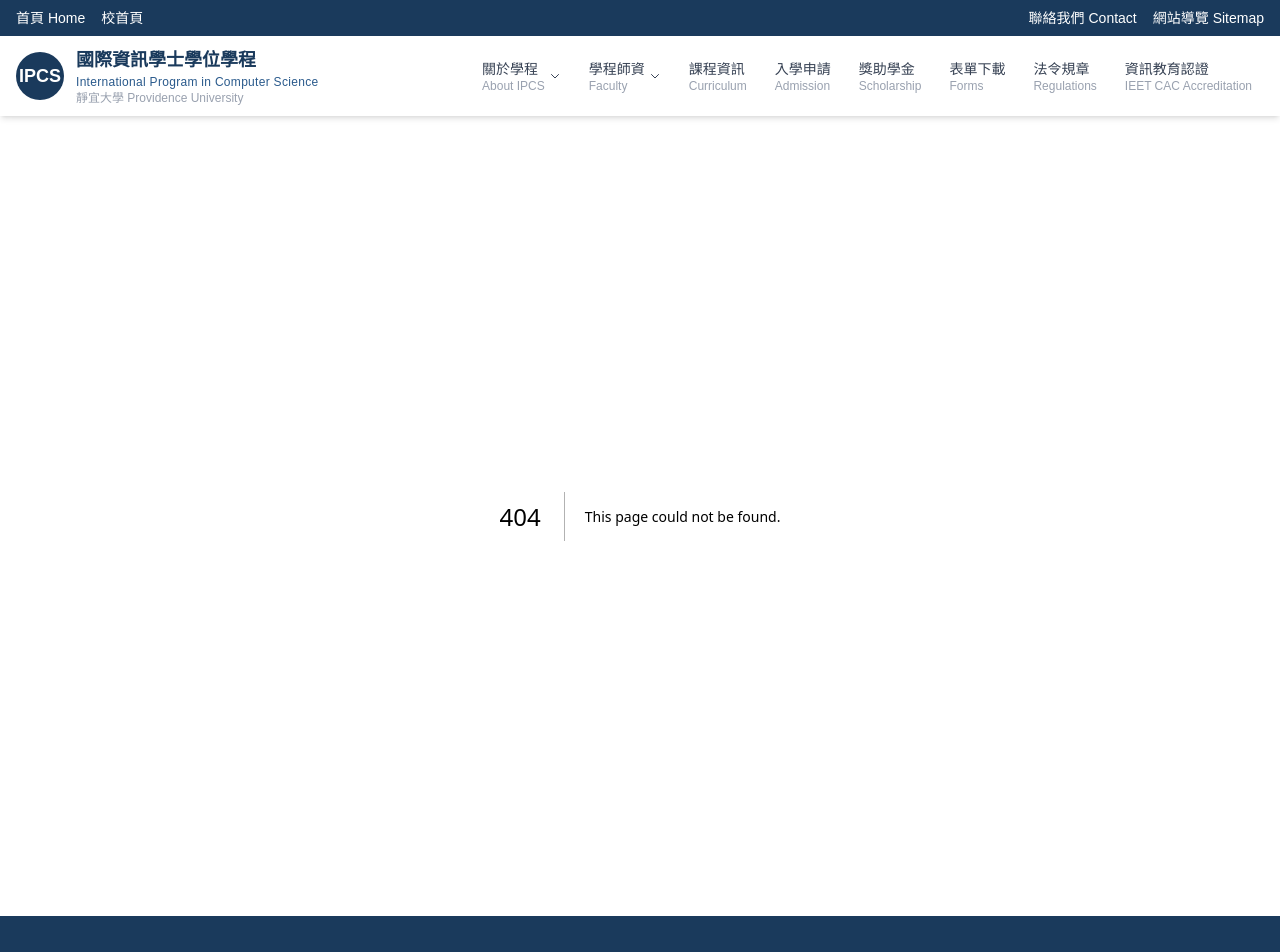
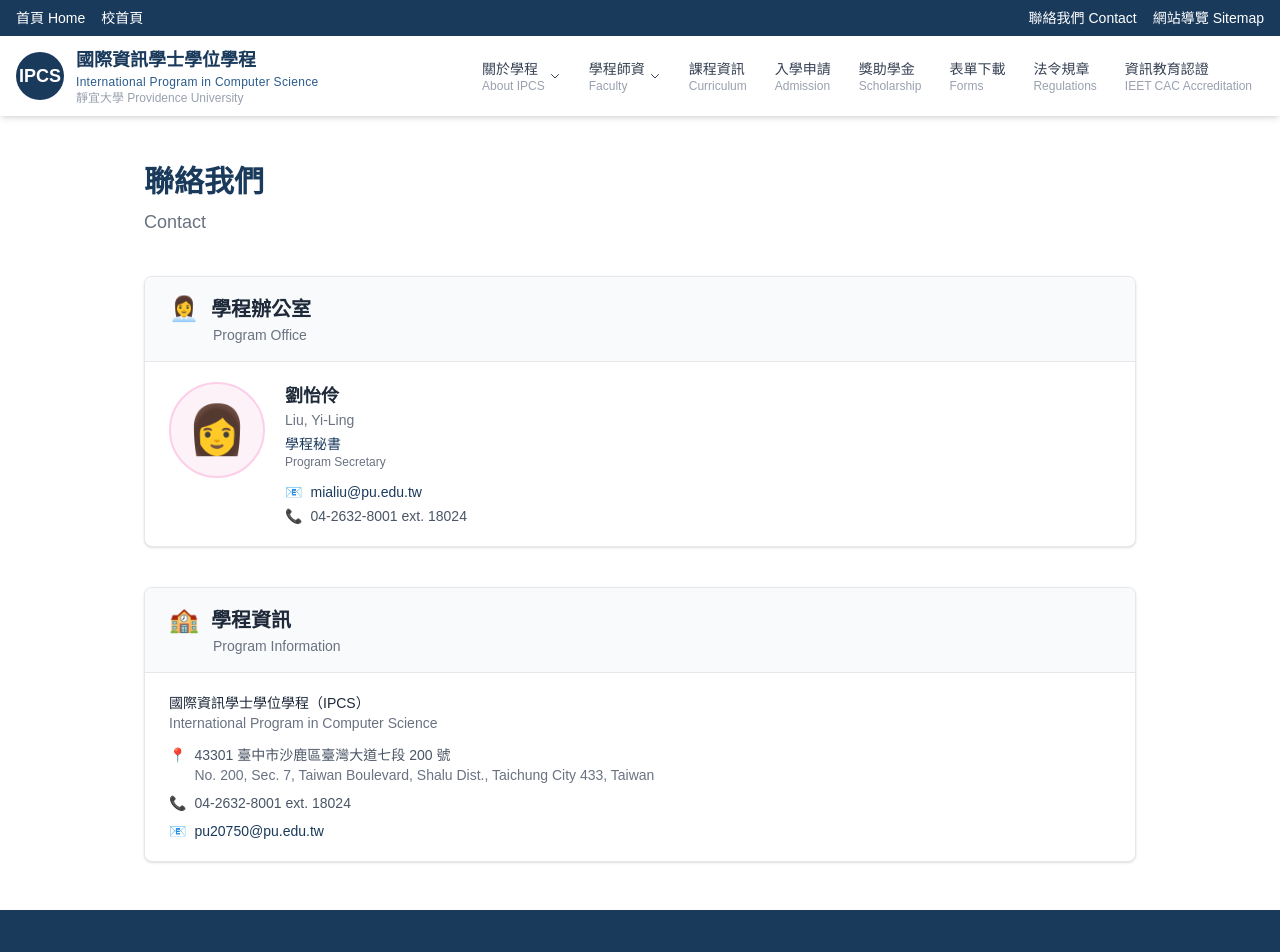
Before and after one commit to htchu/ipcs, a Next.js app: page /contact in a window 1280 px wide. Before the commit this address had no page. Shown: the top 952 px of the page. Built offline with nearby package versions, Linux system fonts and the light colour scheme.

Commit message:
Add contact page with program secretary info
Co-Authored-By: Claude Opus 4.6 <noreply@anthropic.com>

```diff
--- /dev/null
+++ b/src/app/contact/page.tsx
@@ -0,0 +1,113 @@
+import type { Metadata } from "next";
+import Link from "next/link";
+
+export const metadata: Metadata = {
+  title: "聯絡我們 Contact | IPCS",
+  description:
+    "Contact information for the International Program in Computer Science at Providence University.",
+};
+
+/* ── component ── */
+
+export default function ContactPage() {
+  return (
+    <div className="max-w-5xl mx-auto px-4 py-12">
+      <h1 className="text-3xl font-bold text-primary mb-2">聯絡我們</h1>
+      <p className="text-lg text-gray-500 mb-10">Contact</p>
+
+      <div className="space-y-10">
+        {/* Staff */}
+        <section className="bg-white border border-gray-200 rounded-lg shadow-sm overflow-hidden">
+          <div className="bg-gray-50 border-b border-gray-200 px-6 py-4">
+            <h2 className="text-xl font-bold text-gray-800 flex items-center gap-3">
+              <span className="text-2xl">👩‍💼</span>
+              學程辦公室
+            </h2>
+            <p className="text-sm text-gray-500 ml-11">Program Office</p>
+          </div>
+
+          <div className="px-6 py-5">
+            <div className="flex items-start gap-5">
+              {/* Avatar */}
+              <div className="shrink-0 w-24 h-24 rounded-full bg-pink-50 border-2 border-pink-200 flex items-center justify-center text-5xl">
+                👩
+              </div>
+
+              <div>
+                <h3 className="text-lg font-bold text-gray-800">劉怡伶</h3>
+                <p className="text-sm text-gray-500">Liu, Yi-Ling</p>
+                <p className="text-sm font-medium text-primary mt-1">
+                  學程秘書
+                </p>
+                <p className="text-xs text-gray-500">Program Secretary</p>
+
+                <ul className="text-sm text-gray-600 mt-3 space-y-1">
+                  <li className="flex items-center gap-2">
+                    <span>📧</span>
+                    <Link
+                      href="mailto:mialiu@pu.edu.tw"
+                      className="text-primary hover:underline"
+                    >
+                      mialiu@pu.edu.tw
+                    </Link>
+                  </li>
+                  <li className="flex items-center gap-2">
+                    <span>📞</span>
+                    04-2632-8001 ext. 18024
+                  </li>
+                </ul>
+              </div>
+            </div>
+          </div>
+        </section>
+
+        {/* Program Info */}
+        <section className="bg-white border border-gray-200 rounded-lg shadow-sm overflow-hidden">
+          <div className="bg-gray-50 border-b border-gray-200 px-6 py-4">
+            <h2 className="text-xl font-bold text-gray-800 flex items-center gap-3">
+              <span className="text-2xl">🏫</span>
+              學程資訊
+            </h2>
+            <p className="text-sm text-gray-500 ml-11">Program Information</p>
+          </div>
+
+          <div className="px-6 py-5 space-y-3 text-sm text-gray-600">
+            <div>
+              <p className="font-medium text-gray-800">
+                國際資訊學士學位學程（IPCS）
+              </p>
+              <p className="text-gray-500">
+                International Program in Computer Science
+              </p>
+            </div>
+            <ul className="space-y-2">
+              <li className="flex items-start gap-2">
+                <span>📍</span>
+                <span>
+                  43301 臺中市沙鹿區臺灣大道七段 200 號
+                  <span className="block text-gray-500">
+                    No. 200, Sec. 7, Taiwan Boulevard, Shalu Dist., Taichung
+                    City 433, Taiwan
+                  </span>
+                </span>
+              </li>
+              <li className="flex items-center gap-2">
+                <span>📞</span>
+                04-2632-8001 ext. 18024
+              </li>
+              <li className="flex items-center gap-2">
+                <span>📧</span>
+                <Link
+                  href="mailto:pu20750@pu.edu.tw"
+                  className="text-primary hover:underline"
+                >
+                  pu20750@pu.edu.tw
+                </Link>
+              </li>
+            </ul>
+          </div>
+        </section>
+      </div>
+    </div>
+  );
+}
```
